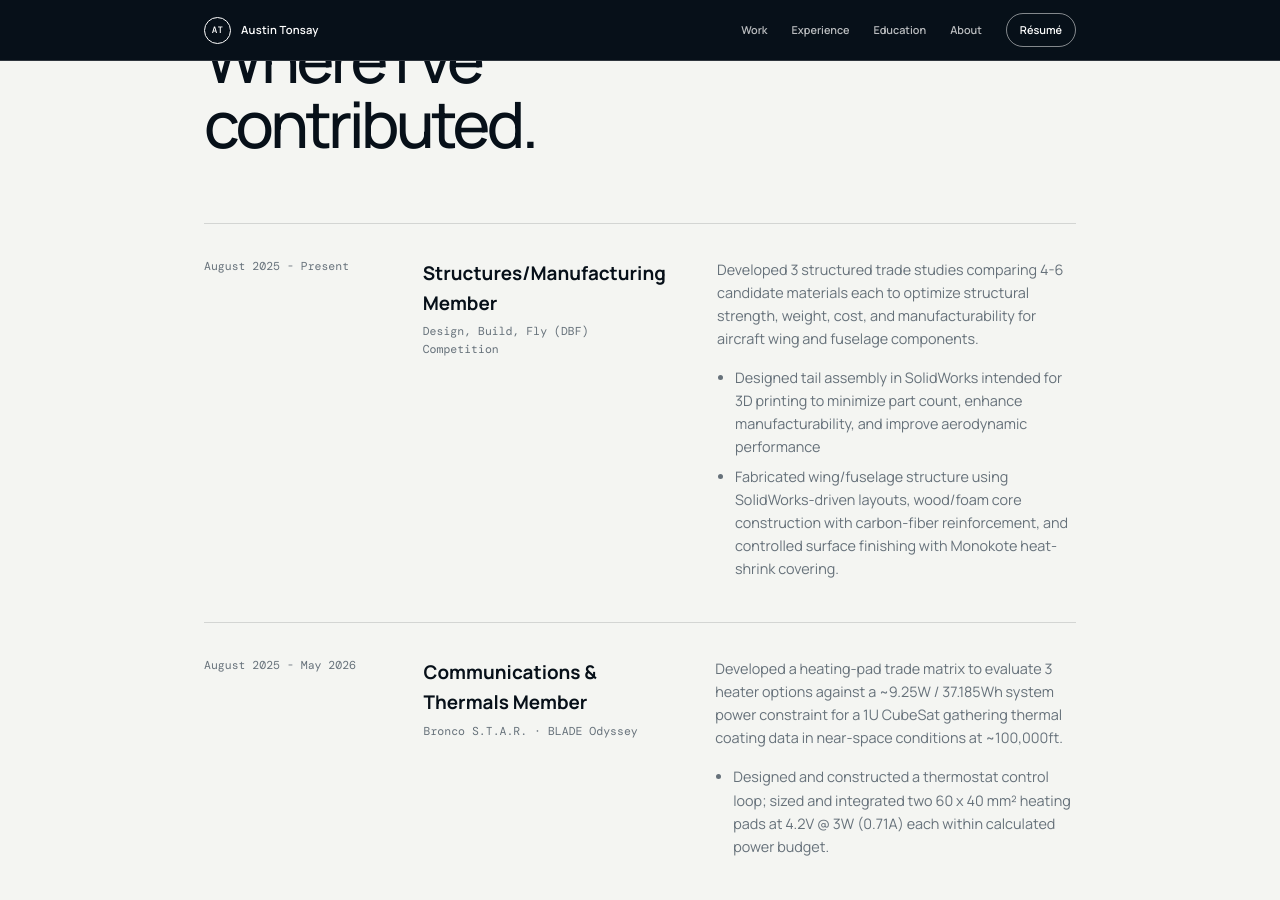
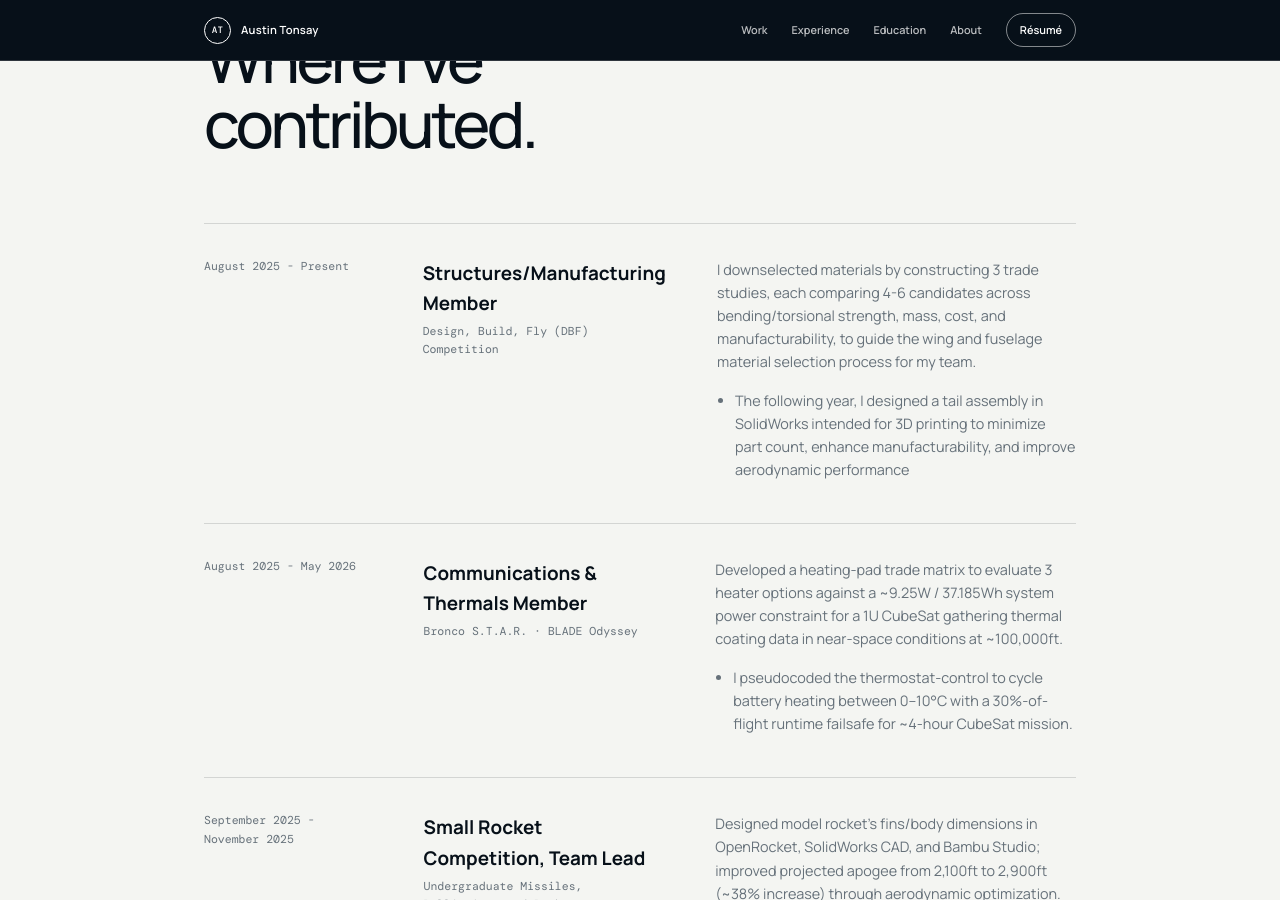
Before and after one commit to austintonsay/austintonsay.github.io, a Jekyll site: the page built from index.html, in a window 1280 px wide and 900 px high, scrolled down 4072 px. Built offline with Jekyll 4.4.1, drawn with Linux system fonts in a browser that asks for light colours; some of the changed text lies outside the part shown.

Commit message:
Update experience.yml
Revised summaries and highlights for various roles to enhance clarity and detail.

```diff
--- a/_data/experience.yml
+++ b/_data/experience.yml
@@ -2,12 +2,9 @@
   organization: "Design, Build, Fly (DBF) Competition"
   period: "August 2025 - Present"
   summary: >-
-    Developed 3 structured trade studies comparing 4-6 candidate materials each
-    to optimize structural strength, weight, cost, and manufacturability for
-    aircraft wing and fuselage components.
+    I downselected materials by constructing 3 trade studies, each comparing 4-6 candidates across bending/torsional strength, mass, cost, and manufacturability, to guide the wing and fuselage material selection process for my team.
   highlights:
-    - "Designed tail assembly in SolidWorks intended for 3D printing to minimize part count, enhance manufacturability, and improve aerodynamic performance"
-    - "Fabricated wing/fuselage structure using SolidWorks-driven layouts, wood/foam core construction with carbon-fiber reinforcement, and controlled surface finishing with Monokote heat-shrink covering."
+    - "The following year, I designed a tail assembly in SolidWorks intended for 3D printing to minimize part count, enhance manufacturability, and improve aerodynamic performance"
 
 - role: "Communications & Thermals Member"
   organization: "Bronco S.T.A.R. · BLADE Odyssey"
@@ -17,15 +14,15 @@
     ~9.25W / 37.185Wh system power constraint for a 1U CubeSat gathering thermal
     coating data in near-space conditions at ~100,000ft.
   highlights:
-    - "Designed and constructed a thermostat control loop; sized and integrated two 60 x 40 mm² heating pads at 4.2V @ 3W (0.71A) each within calculated power budget."
+    - "I pseudocoded the thermostat-control to cycle battery heating between 0–10°C with a 30%-of-flight runtime failsafe for ~4-hour CubeSat mission."
 
 - role: "Small Rocket Competition, Team Lead"
   organization: "Undergraduate Missiles, Ballistics, and Rocketry Association (UMBRA)"
   period: "September 2025 - November 2025"
   summary: >-
     Designed model rocket’s fins/body dimensions in OpenRocket, SolidWorks CAD,
-    and Bambu Studio; improved projected apogee from 2100ft to 2900ft (~38%
+    and Bambu Studio; improved projected apogee from 2,100ft to 2,900ft (~38%
     increase) through aerodynamic optimization.
   highlights:
-    - "Led a 5-person team; coordinated 1-2 meetings per week, assigned member roles, stayed within 2 days ahead of milestones."
-    - "Programmed Arduino IDE for avionics systems to read rocket altitude, surrounding pressure, and temperature accurately."
+    - "I led a 5-person design/build team through aerodynamic design, manufacturing, and avionics integration while maintaining project schedule within 2 days of planned milestones."
+    - "Programmed Arduino IDE for avionics systems to read rocket altitude, surrounding pressure, and temperature."
```
